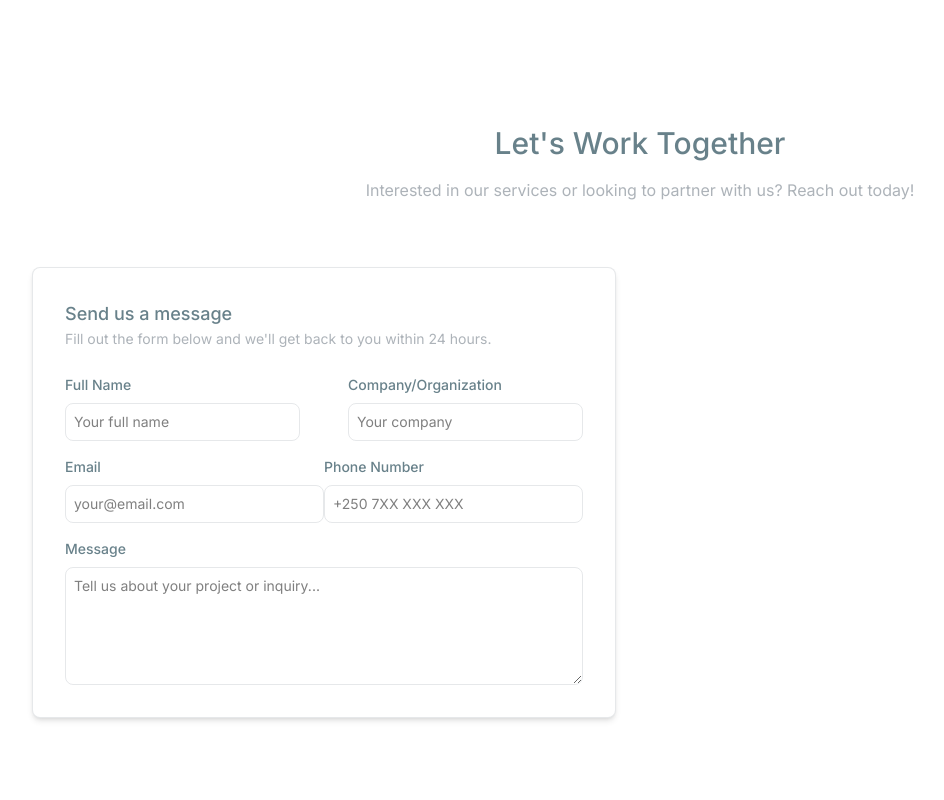
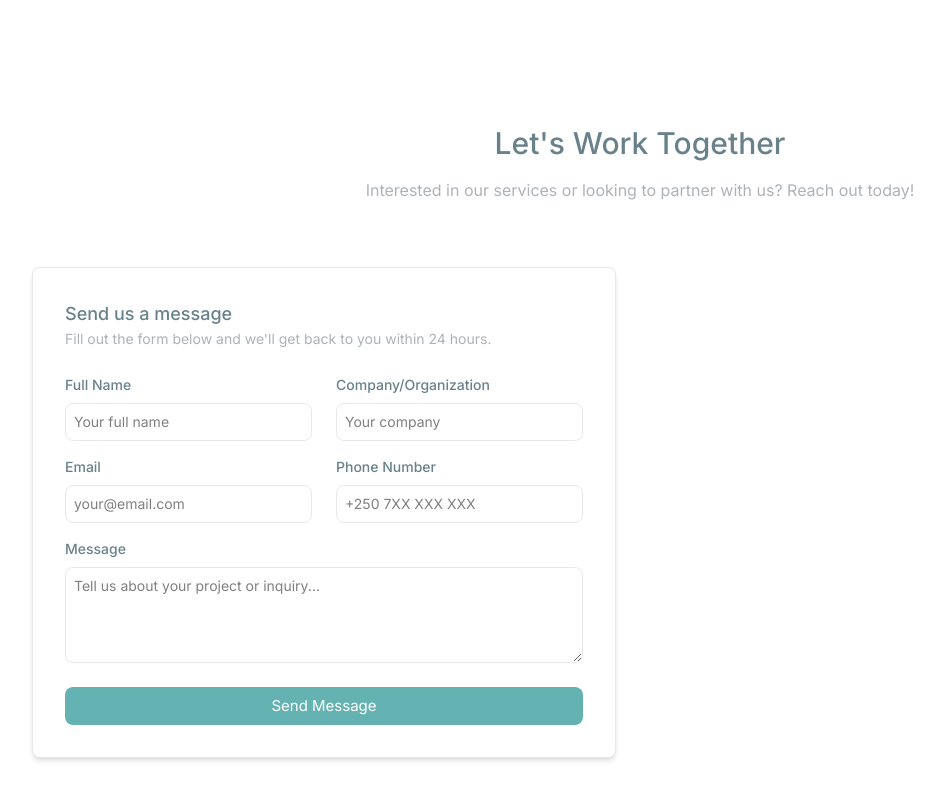
Before and after one commit to DavidMANZI-093/apex, a Next.js app: page / in a window 1280 px wide. Shown: the part 5059-5859 px from the top of the page, without its empty margins (0-944 px from the left). Built offline with nearby package versions, Linux system fonts and the light colour scheme.

Commit message:
Auto-commit at 26/06/2025, 07:35:53 for inactivity period...

```diff
--- a/src/components/contact.tsx
+++ b/src/components/contact.tsx
@@ -1,3 +1,5 @@
+import Button from "./ui/button";
+
 const Contact = () => {
   return (
     <section
@@ -29,7 +31,7 @@ const Contact = () => {
             </div>
 
             <div className="flex flex-col gap-4">
-              <div className="grid sm:grid-cols-2 gap-12">
+              <div className="grid sm:grid-cols-2 gap-6">
                 <div className="flex flex-col w-full gap-2">
                   <label
                     className="!text-sm !font-medium !text-midnight-green/70"
@@ -60,7 +62,7 @@ const Contact = () => {
                 </div>
               </div>
 
-              <div className="grid sm:grid-cols-2">
+              <div className="grid sm:grid-cols-2 gap-6">
                 <div className="flex flex-col w-full gap-2">
                   <label
                     className="!text-sm !font-medium !text-midnight-green/70"
@@ -98,13 +100,14 @@ const Contact = () => {
                   Message
                 </label>
                 <textarea
-                  className="flex w-full !text-sm !p-2 !rounded-lg !border !border-french-grey/30"
+                  className="flex w-full !h-24 !text-sm !p-2 !rounded-lg !border !border-french-grey/30"
                   id="message"
                   placeholder="Tell us about your project or inquiry..."
                   rows={5}
                 />
               </div>
             </div>
+            <Button>Send Message</Button>
           </div>
         </div>
       </div>
```
